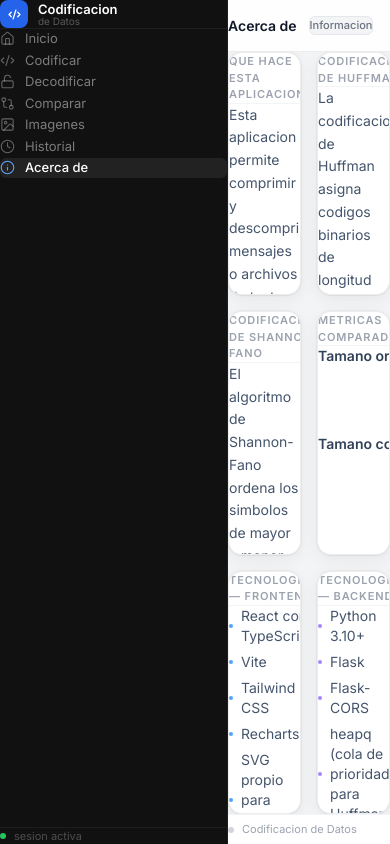
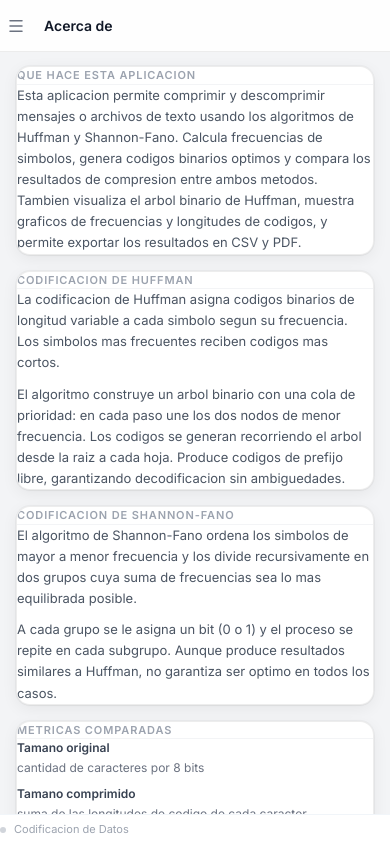
Before and after one commit to lluqlu/codificacion_datos, a React (Vite) app in the folder frontend/: page /acerca in a window 390 px wide. Built offline with nearby package versions, Linux system fonts and the light colour scheme; no server answers.

Commit message:
responsive mobile: sidebar drawer, grids apilados, fix VITE_API_URL

```diff
--- /dev/null
+++ b/frontend/src/app/SidebarContext.tsx
@@ -0,0 +1,30 @@
+import { createContext, useContext, useState } from "react";
+
+interface SidebarCtx {
+  isOpen: boolean;
+  toggle: () => void;
+  close:  () => void;
+}
+
+const SidebarContext = createContext<SidebarCtx>({
+  isOpen: false,
+  toggle: () => {},
+  close:  () => {},
+});
+
+export function SidebarProvider({ children }: { children: React.ReactNode }) {
+  const [isOpen, setIsOpen] = useState(false);
+  return (
+    <SidebarContext.Provider value={{
+      isOpen,
+      toggle: () => setIsOpen((v) => !v),
+      close:  () => setIsOpen(false),
+    }}>
+      {children}
+    </SidebarContext.Provider>
+  );
+}
+
+export function useSidebar() {
+  return useContext(SidebarContext);
+}
--- a/frontend/src/components/layout/AppLayout.tsx
+++ b/frontend/src/components/layout/AppLayout.tsx
@@ -1,13 +1,30 @@
 import { Outlet } from "react-router-dom";
 import Sidebar from "./Sidebar";
+import { SidebarProvider, useSidebar } from "../../app/SidebarContext";
 
-export default function AppLayout() {
+function Layout() {
+  const { isOpen, close } = useSidebar();
   return (
     <div className="flex h-screen overflow-hidden">
+      {isOpen && (
+        <div
+          className="fixed inset-0 z-40 md:hidden"
+          style={{ background: "rgba(0,0,0,0.45)" }}
+          onClick={close}
+        />
+      )}
       <Sidebar />
-      <div className="flex flex-col flex-1 overflow-hidden" style={{ background: "var(--bg)" }}>
+      <div className="flex flex-col flex-1 overflow-hidden min-w-0" style={{ background: "var(--bg)" }}>
         <Outlet />
       </div>
     </div>
   );
 }
+
+export default function AppLayout() {
+  return (
+    <SidebarProvider>
+      <Layout />
+    </SidebarProvider>
+  );
+}
--- a/frontend/src/components/layout/Sidebar.tsx
+++ b/frontend/src/components/layout/Sidebar.tsx
@@ -1,5 +1,6 @@
 import { useNavigate, useLocation } from "react-router-dom";
-import { Home, Code2, Unlock, GitCompare, ImageIcon, Clock, Info } from "lucide-react";
+import { Home, Code2, Unlock, GitCompare, ImageIcon, Clock, Info, X } from "lucide-react";
+import { useSidebar } from "../../app/SidebarContext";
 
 const navItems = [
   { to: "/",            label: "Inicio",      Icon: Home,       exact: true  },
@@ -12,17 +13,23 @@ const navItems = [
 ];
 
 export default function Sidebar() {
-  const navigate  = useNavigate();
-  const location  = useLocation();
+  const navigate          = useNavigate();
+  const location          = useLocation();
+  const { isOpen, close } = useSidebar();
 
   function isActive(to: string, exact: boolean) {
     if (exact) return location.pathname === to;
     return location.pathname.startsWith(to);
   }
 
+  function handleNav(to: string) {
+    navigate(to);
+    close();
+  }
+
   return (
     <aside
-      className="flex flex-col h-full flex-shrink-0"
+      className={`sidebar-drawer flex flex-col flex-shrink-0${isOpen ? " is-open" : ""}`}
       style={{
         width: "var(--sidebar-width)",
         background: "#111111",
@@ -30,9 +37,10 @@ export default function Sidebar() {
       }}
     >
       <div
-        className="flex items-center gap-2.5 px-5 py-[18px]"
+        className="flex items-center justify-between px-5 py-[18px]"
         style={{ borderBottom: "1px solid rgba(255,255,255,0.06)" }}
       >
+        <div className="flex items-center gap-2.5">
           <div
             className="w-7 h-7 rounded-lg flex items-center justify-center flex-shrink-0"
             style={{ background: "#2563eb" }}
@@ -44,6 +52,15 @@ export default function Sidebar() {
             <span className="text-[10px] mt-0.5" style={{ color: "rgba(255,255,255,0.3)" }}>de Datos</span>
           </div>
         </div>
+        <button
+          type="button"
+          onClick={close}
+          className="md:hidden flex items-center justify-center w-7 h-7 rounded-md"
+          style={{ color: "rgba(255,255,255,0.4)", background: "transparent", border: "none", cursor: "pointer" }}
+        >
+          <X size={16} />
+        </button>
+      </div>
 
       <nav className="flex-1 flex flex-col gap-0.5 p-3 mt-1">
         {navItems.map(({ to, label, Icon, exact }) => {
@@ -52,7 +69,7 @@ export default function Sidebar() {
             <button
               key={to}
               type="button"
-              onClick={() => navigate(to)}
+              onClick={() => handleNav(to)}
               className="flex items-center gap-2.5 px-3 py-2 rounded-md text-[13px] w-full text-left transition-colors"
               style={{
                 color:      active ? "#ffffff" : "rgba(255,255,255,0.45)",
--- a/frontend/src/components/layout/Topbar.tsx
+++ b/frontend/src/components/layout/Topbar.tsx
@@ -1,3 +1,6 @@
+import { Menu } from "lucide-react";
+import { useSidebar } from "../../app/SidebarContext";
+
 interface TopbarProps {
   title: string;
   subtitle?: string;
@@ -5,9 +8,10 @@ interface TopbarProps {
 }
 
 export default function Topbar({ title, subtitle, actions }: TopbarProps) {
+  const { toggle } = useSidebar();
   return (
     <header
-      className="flex items-center justify-between px-6 flex-shrink-0"
+      className="flex items-center justify-between px-4 md:px-6 flex-shrink-0"
       style={{
         height: "var(--topbar-height)",
         background: "rgba(255,255,255,0.88)",
@@ -17,10 +21,18 @@ export default function Topbar({ title, subtitle, actions }: TopbarProps) {
       }}
     >
       <div className="flex items-center gap-3">
+        <button
+          type="button"
+          onClick={toggle}
+          className="md:hidden flex items-center justify-center w-8 h-8 rounded-md -ml-1"
+          style={{ color: "#6b7280", background: "transparent", border: "none", cursor: "pointer" }}
+        >
+          <Menu size={18} />
+        </button>
         <h1 className="text-[14px] font-semibold" style={{ color: "#111827" }}>{title}</h1>
         {subtitle && (
           <span
-            className="text-[11px] font-medium px-2 py-0.5 rounded-md"
+            className="hidden sm:inline text-[11px] font-medium px-2 py-0.5 rounded-md"
             style={{ background: "#f3f4f6", color: "#6b7280", border: "1px solid #e5e7eb" }}
           >
             {subtitle}
--- a/frontend/src/pages/AboutPage.tsx
+++ b/frontend/src/pages/AboutPage.tsx
@@ -1,15 +1,36 @@
 import Topbar from "../components/layout/Topbar";
 import StatusBar from "../components/layout/StatusBar";
 import Panel from "../components/cards/Panel";
+
+const metrics = [
+  ["Tamano original",   "cantidad de caracteres por 8 bits"],
+  ["Tamano comprimido", "suma de las longitudes de codigo de cada caracter"],
+  ["Tasa de compresion","porcentaje de reduccion respecto al original"],
+  ["Longitud promedio", "promedio ponderado de longitudes de codigo"],
+  ["Eficiencia",        "cociente entre la entropia de Shannon y la longitud promedio"],
+];
+
+const frontendStack = [
+  "React con TypeScript", "Vite", "Tailwind CSS", "Recharts",
+  "SVG propio para arbol de Huffman", "React Router", "jsPDF + jspdf-autotable", "lucide-react",
+];
+
+const backendStack = [
+  "Python 3.10+", "Flask", "Flask-CORS",
+  "heapq (cola de prioridad para Huffman)",
+  "Arquitectura por capas (controllers, services, domain)", "pytest",
+];
 
 export default function AboutPage() {
   return (
     <>
       <Topbar title="Acerca de" subtitle="Informacion" />
 
-      <div className="flex-1 overflow-auto p-5 grid grid-cols-2 gap-4">
-        <Panel title="Que hace esta aplicacion" accent="blue">
-          <p className="text-sm text-slate-600 leading-relaxed">
+      <div className="flex-1 overflow-auto page-content">
+        <div className="grid grid-cols-1 md:grid-cols-2 gap-4">
+
+          <Panel title="Que hace esta aplicacion">
+            <p className="text-[13px] leading-relaxed" style={{ color: "#4b5563" }}>
               Esta aplicacion permite comprimir y descomprimir mensajes o archivos de texto usando
               los algoritmos de Huffman y Shannon-Fano. Calcula frecuencias de simbolos, genera
               codigos binarios optimos y compara los resultados de compresion entre ambos metodos.
@@ -18,8 +39,8 @@ export default function AboutPage() {
             </p>
           </Panel>
 
-        <Panel title="Codificacion de Huffman" accent="blue">
-          <div className="flex flex-col gap-2 text-sm text-slate-600 leading-relaxed">
+          <Panel title="Codificacion de Huffman">
+            <div className="flex flex-col gap-2.5 text-[13px] leading-relaxed" style={{ color: "#4b5563" }}>
               <p>
                 La codificacion de Huffman asigna codigos binarios de longitud variable a cada simbolo
                 segun su frecuencia. Los simbolos mas frecuentes reciben codigos mas cortos.
@@ -33,8 +54,8 @@ export default function AboutPage() {
             </div>
           </Panel>
 
-        <Panel title="Codificacion de Shannon-Fano" accent="violet">
-          <div className="flex flex-col gap-2 text-sm text-slate-600 leading-relaxed">
+          <Panel title="Codificacion de Shannon-Fano">
+            <div className="flex flex-col gap-2.5 text-[13px] leading-relaxed" style={{ color: "#4b5563" }}>
               <p>
                 El algoritmo de Shannon-Fano ordena los simbolos de mayor a menor frecuencia y los
                 divide recursivamente en dos grupos cuya suma de frecuencias sea lo mas equilibrada
@@ -48,44 +69,40 @@ export default function AboutPage() {
             </div>
           </Panel>
 
-        <Panel title="Metricas comparadas" accent="violet">
-          <ul className="flex flex-col gap-2 text-sm text-slate-600">
-            {[
-              ["Tamano original",         "cantidad de caracteres por 8 bits"],
-              ["Tamano comprimido",        "suma de las longitudes de codigo de cada caracter"],
-              ["Tasa de compresion",       "porcentaje de reduccion respecto al original"],
-              ["Longitud promedio",        "promedio ponderado de longitudes de codigo"],
-              ["Eficiencia",              "cociente entre la entropia de Shannon y la longitud promedio"],
-            ].map(([term, def]) => (
-              <li key={term} className="flex gap-2">
-                <span className="font-semibold text-slate-700 flex-shrink-0">{term}:</span>
-                <span>{def}</span>
+          <Panel title="Metricas comparadas">
+            <ul className="flex flex-col gap-2">
+              {metrics.map(([term, def]) => (
+                <li key={term} className="flex flex-col gap-0.5">
+                  <span className="text-[12px] font-semibold" style={{ color: "#374151" }}>{term}</span>
+                  <span className="text-[12px]" style={{ color: "#6b7280" }}>{def}</span>
                 </li>
               ))}
             </ul>
           </Panel>
 
-        <Panel title="Tecnologias — Frontend" accent="slate">
-          <ul className="flex flex-col gap-1.5 text-sm text-slate-600">
-            {["React con TypeScript", "Vite", "Tailwind CSS", "Recharts", "SVG propio para arbol de Huffman", "React Router", "jsPDF + jspdf-autotable", "lucide-react"].map((t) => (
-              <li key={t} className="flex items-center gap-2">
-                <span className="w-1 h-1 rounded-full bg-blue-400 flex-shrink-0" />
+          <Panel title="Tecnologias — Frontend">
+            <ul className="flex flex-col gap-1.5">
+              {frontendStack.map((t) => (
+                <li key={t} className="flex items-center gap-2 text-[13px]" style={{ color: "#4b5563" }}>
+                  <span className="w-1 h-1 rounded-full flex-shrink-0" style={{ background: "#3b82f6" }} />
                   {t}
                 </li>
               ))}
             </ul>
           </Panel>
 
-        <Panel title="Tecnologias — Backend" accent="slate">
-          <ul className="flex flex-col gap-1.5 text-sm text-slate-600">
-            {["Python 3.10+", "Flask", "Flask-CORS", "heapq (cola de prioridad para Huffman)", "Arquitectura por capas (controllers, services, domain)", "pytest"].map((t) => (
-              <li key={t} className="flex items-center gap-2">
-                <span className="w-1 h-1 rounded-full bg-violet-400 flex-shrink-0" />
+          <Panel title="Tecnologias — Backend">
+            <ul className="flex flex-col gap-1.5">
+              {backendStack.map((t) => (
+                <li key={t} className="flex items-center gap-2 text-[13px]" style={{ color: "#4b5563" }}>
+                  <span className="w-1 h-1 rounded-full flex-shrink-0" style={{ background: "#8b5cf6" }} />
                   {t}
                 </li>
               ))}
             </ul>
           </Panel>
+
+        </div>
       </div>
 
       <StatusBar status="idle" message="Codificacion de Datos" />
--- a/frontend/src/services/apiClient.ts
+++ b/frontend/src/services/apiClient.ts
@@ -1,4 +1,4 @@
-const BASE_URL = `${import.meta.env.VITE_API_URL}/api`;
+const BASE_URL = `${import.meta.env.VITE_API_URL ?? ""}/api`;
 
 async function request<T>(path: string, options?: RequestInit): Promise<T> {
   const response = await fetch(`${BASE_URL}${path}`, {
--- a/frontend/src/styles/global.css
+++ b/frontend/src/styles/global.css
@@ -47,3 +47,62 @@ body {
 ::-webkit-scrollbar-track { background: transparent; }
 ::-webkit-scrollbar-thumb { background: #d1d5db; border-radius: 99px; }
 ::-webkit-scrollbar-thumb:hover { background: #9ca3af; }
+
+/* Sidebar: drawer on mobile, static on desktop */
+.sidebar-drawer {
+  position: fixed;
+  top: 0;
+  left: 0;
+  height: 100%;
+  z-index: 50;
+  transform: translateX(-100%);
+  transition: transform 0.2s ease-in-out;
+}
+
+.sidebar-drawer.is-open {
+  transform: translateX(0);
+}
+
+@media (min-width: 768px) {
+  .sidebar-drawer {
+    position: relative;
+    transform: translateX(0) !important;
+    z-index: auto;
+  }
+}
+
+/* Page content wrapper */
+.page-content {
+  display: flex;
+  flex-direction: column;
+  gap: 12px;
+  padding: 14px 16px;
+}
+
+@media (min-width: 768px) {
+  .page-content {
+    gap: 16px;
+    padding: 20px 24px;
+  }
+}
+
+/* Main 3-column grid — stacks on mobile */
+.main-grid {
+  display: flex;
+  flex-direction: column;
+}
+
+.main-grid > * { min-height: 260px; }
+
+.tree-panel { min-height: 300px; }
+
+@media (min-width: 768px) {
+  .main-grid {
+    display: grid;
+    grid-template-columns: 1fr 2.4fr 1.1fr;
+    height: 420px;
+  }
+
+  .main-grid > * { min-height: 0; }
+  .tree-panel    { min-height: 0; }
+}
```
Also changed, not shown: frontend/src/pages/HomePage.tsx (+5 -5 lines). Lines whose indentation alone changed are shown as unchanged.
